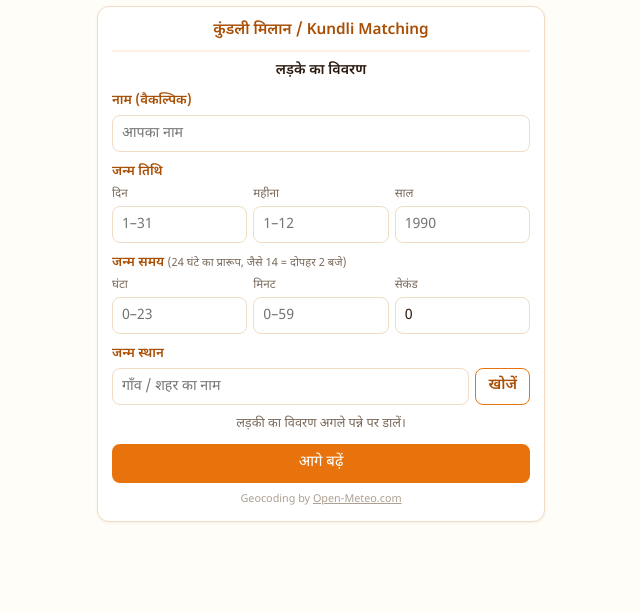
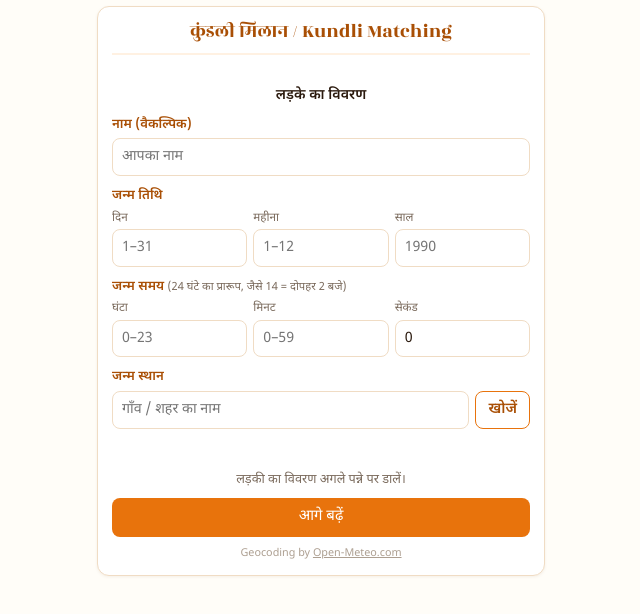
Before and after one commit to vasant22/kundli, a website built with Vite: page widgets/match/index.html in a window 1280 px wide. Shown: the whole page, without its empty margins (319-959 px from the left). Built offline with nearby package versions, Linux system fonts and the light colour scheme.

Commit message:
Widget cards: equal heights (aligned bottoms) + bigger Rozha One headings
- all three cards now min-height 570px filled via flex, button pinned towards the
  bottom — the three bottom edges line up side by side; fixed the flex
  margin-collapse spacing side-effect so each card measures exactly 570px and the
  buttons land on the same line
- card headings: Rozha One (self-hosted, +47 KB) at 1.3em — bigger + display-bold
  (scripts/fetch-fonts.mjs now fetches both families; fonts.css regenerated)
- browser-verified: all three iframes report 582px (equal), titles stay on one line

```diff
--- a/scripts/fetch-fonts.mjs
+++ b/scripts/fetch-fonts.mjs
@@ -1,25 +1,34 @@
-// fetch-fonts.mjs — one-time helper: download the "Noto Sans Devanagari"
-// woff2 subsets (weights 400 + 600, devanagari + latin) from Google Fonts
-// and write src/fonts.css with local @font-face rules.
+// fetch-fonts.mjs — one-time helper: download the woff2 subsets used by the
+// app from Google Fonts and write src/fonts.css with local @font-face rules.
+//
+// Families:
+//   - Noto Sans Devanagari  (body text, weights 400–600)
+//   - Rozha One             (display font for the widget card headings)
 //
 // The app then loads fonts from its own site only — no Google Fonts
-// dependency at runtime. Noto fonts are under the SIL Open Font License 1.1.
-//
-// Noto Sans Devanagari is a variable font: Google serves the SAME file for
-// every weight, so identical files are collapsed into one @font-face with a
-// weight range. Run once (node scripts/fetch-fonts.mjs) and commit results.
+// dependency at runtime. Both fonts are under the SIL Open Font License 1.1.
+// Run once (node scripts/fetch-fonts.mjs) and commit results.
 import { createHash } from 'node:crypto'
 import { mkdir, writeFile } from 'node:fs/promises'
 
 const UA =
   'Mozilla/5.0 (Macintosh; Intel Mac OS X 10_15_7) AppleWebKit/537.36 (KHTML, like Gecko) Chrome/125.0.0.0 Safari/537.36'
-const CSS_URL =
-  'https://fonts.googleapis.com/css2?family=Noto+Sans+Devanagari:wght@400;600&display=swap'
 
 const OUT_DIR = new URL('../public/fonts/', import.meta.url)
 const CSS_OUT = new URL('../src/fonts.css', import.meta.url)
 
-const css = await (await fetch(CSS_URL, { headers: { 'User-Agent': UA } })).text()
+await mkdir(OUT_DIR, { recursive: true })
+
+const cleanBody = (text) =>
+  text
+    .split('\n')
+    .map((line) => line.trim())
+    .filter(Boolean)
+    .join('\n  ')
+
+// Download one family and return its @font-face blocks (files saved to public/fonts).
+async function fetchFamily({ cssUrl, filePrefix }) {
+  const css = await (await fetch(cssUrl, { headers: { 'User-Agent': UA } })).text()
 
   // Google's CSS comes as: /* subset */ @font-face { ... }
   const blockRe = /\/\* ([\w-]+) \*\/\s*@font-face \{([^}]+)\}/g
@@ -34,16 +43,7 @@ for (const m of css.matchAll(blockRe)) {
     if (!perSubset.has(subset)) perSubset.set(subset, [])
     perSubset.get(subset).push({ weight, url, body })
   }
-if (perSubset.size === 0) throw new Error('No font blocks found — did the CSS API change?')
-
-await mkdir(OUT_DIR, { recursive: true })
-
-const cleanBody = (text) =>
-  text
-    .split('\n')
-    .map((line) => line.trim())
-    .filter(Boolean)
-    .join('\n  ')
+  if (perSubset.size === 0) throw new Error(`No font blocks found for ${cssUrl} — did the CSS API change?`)
 
   const outBlocks = []
   for (const [subset, entries] of perSubset) {
@@ -59,11 +59,11 @@ for (const [subset, entries] of perSubset) {
       if (!byHash.has(hash)) byHash.set(hash, d)
     }
 
-  if (byHash.size === 1) {
+    if (byHash.size === 1 && entries.length > 1) {
       // Variable font: same file for all weights → one file, weight range.
       const only = [...byHash.values()][0]
       const weights = entries.map((e) => Number(e.weight)).sort((a, b) => a - b)
-    const fileName = `noto-sans-devanagari-${subset}.woff2`
+      const fileName = `${filePrefix}-${subset}.woff2`
       await writeFile(new URL(fileName, OUT_DIR), only.bytes)
       console.log(`✓ ${fileName} (${(only.bytes.length / 1024).toFixed(1)} KB)`)
       const body = cleanBody(only.body)
@@ -71,18 +71,32 @@ for (const [subset, entries] of perSubset) {
         .replace(/font-weight:\s*\d+;/, `font-weight: ${weights[0]} ${weights[weights.length - 1]};`)
       outBlocks.push(`@font-face {\n  ${body}\n}`)
     } else {
-    // Static fonts: keep one file per weight.
+      // Static font(s): keep one file per weight.
       for (const d of downloads) {
-      const fileName = `noto-sans-devanagari-${subset}-${d.weight}.woff2`
+        const fileName = entries.length > 1 ? `${filePrefix}-${subset}-${d.weight}.woff2` : `${filePrefix}-${subset}.woff2`
         await writeFile(new URL(fileName, OUT_DIR), d.bytes)
         console.log(`✓ ${fileName} (${(d.bytes.length / 1024).toFixed(1)} KB)`)
         outBlocks.push(`@font-face {\n  ${cleanBody(d.body).replace(d.url, `/fonts/${fileName}`)}\n}`)
       }
     }
   }
+  return outBlocks
+}
+
+const notoBlocks = await fetchFamily({
+  cssUrl: 'https://fonts.googleapis.com/css2?family=Noto+Sans+Devanagari:wght@400;600&display=swap',
+  filePrefix: 'noto-sans-devanagari',
+})
+
+const rozhaBlocks = await fetchFamily({
+  cssUrl: 'https://fonts.googleapis.com/css2?family=Rozha+One&display=swap',
+  filePrefix: 'rozha-one',
+})
 
 const header =
-  '/* Noto Sans Devanagari — self-hosted subsets (SIL Open Font License 1.1).\n' +
-  '   Generated by scripts/fetch-fonts.mjs; the .woff2 files live in public/fonts/. */\n\n'
-await writeFile(CSS_OUT, header + outBlocks.join('\n\n') + '\n')
-console.log(`✓ wrote src/fonts.css (${outBlocks.length} @font-face blocks)`)
+  '/* Self-hosted font subsets (SIL Open Font License 1.1).\n' +
+  '   Generated by scripts/fetch-fonts.mjs; the .woff2 files live in public/fonts/.\n' +
+  '   — Noto Sans Devanagari: body text (weights 400–600)\n' +
+  '   — Rozha One: display font for the widget card headings */\n\n'
+await writeFile(CSS_OUT, header + [...notoBlocks, ...rozhaBlocks].join('\n\n') + '\n')
+console.log(`✓ wrote src/fonts.css (${notoBlocks.length + rozhaBlocks.length} @font-face blocks)`)
--- a/src/fonts.css
+++ b/src/fonts.css
@@ -1,5 +1,7 @@
-/* Noto Sans Devanagari — self-hosted subsets (SIL Open Font License 1.1).
-   Generated by scripts/fetch-fonts.mjs; the .woff2 files live in public/fonts/. */
+/* Self-hosted font subsets (SIL Open Font License 1.1).
+   Generated by scripts/fetch-fonts.mjs; the .woff2 files live in public/fonts/.
+   — Noto Sans Devanagari: body text (weights 400–600)
+   — Rozha One: display font for the widget card headings */
 
 @font-face {
   font-family: 'Noto Sans Devanagari';
@@ -20,3 +22,21 @@
   src: url(/fonts/noto-sans-devanagari-latin.woff2) format('woff2');
   unicode-range: U+0000-00FF, U+0131, U+0152-0153, U+02BB-02BC, U+02C6, U+02DA, U+02DC, U+0304, U+0308, U+0329, U+2000-206F, U+20AC, U+2122, U+2191, U+2193, U+2212, U+2215, U+FEFF, U+FFFD;
 }
+
+@font-face {
+  font-family: 'Rozha One';
+  font-style: normal;
+  font-weight: 400;
+  font-display: swap;
+  src: url(/fonts/rozha-one-devanagari.woff2) format('woff2');
+  unicode-range: U+0900-097F, U+1CD0-1CF9, U+200C-200D, U+20A8, U+20B9, U+20F0, U+25CC, U+A830-A839, U+A8E0-A8FF, U+11B00-11B09;
+}
+
+@font-face {
+  font-family: 'Rozha One';
+  font-style: normal;
+  font-weight: 400;
+  font-display: swap;
+  src: url(/fonts/rozha-one-latin.woff2) format('woff2');
+  unicode-range: U+0000-00FF, U+0131, U+0152-0153, U+02BB-02BC, U+02C6, U+02DA, U+02DC, U+0304, U+0308, U+0329, U+2000-206F, U+20AC, U+2122, U+2191, U+2193, U+2212, U+2215, U+FEFF, U+FFFD;
+}
--- a/src/widget.css
+++ b/src/widget.css
@@ -44,6 +44,10 @@ body.pw-transparent { background: transparent; }
   border-radius: 12px;
   padding: 12px 14px 14px;
   box-shadow: 0 1px 3px rgba(122, 74, 24, 0.08);
+  /* तीनों कार्ड की ऊँचाई एक जैसी — निचले किनारे बराबर रहें */
+  display: flex;
+  flex-direction: column;
+  min-height: 570px;
 }
 
 .pw-head {
@@ -54,9 +58,12 @@ body.pw-transparent { background: transparent; }
 }
 
 .pw-title {
-  font-weight: 600;
+  /* डिस्प्ले फ़ॉन्ट — widget कार्ड की heading (Rozha One अपने-आप बोल्ड दिखती है) */
+  font-family: 'Rozha One', 'Noto Sans Devanagari', system-ui, sans-serif;
+  font-weight: 400;
   color: var(--pw-saffron-dark);
-  font-size: 1.02em;
+  font-size: 1.3em;
+  line-height: 1.35;
 }
 
 .pw-loc {
@@ -117,10 +124,12 @@ body.pw-transparent { background: transparent; }
   margin-top: 2px;
 }
 
-.kw-form { margin-top: 6px; text-align: left; }
+.kw-form { margin-top: 6px; padding-top: 10px; text-align: left; flex: 1; display: flex; flex-direction: column; }
+/* फ़ॉर्म के steps भी लचीले रहें ताकि बटन नीचे टिक सके */
+.kw-form > section { display: flex; flex-direction: column; flex: 1; }
 
-.kw-field { margin: 10px 0; }
-.kw-fieldset { border: 0; padding: 0; margin: 10px 0; }
+.kw-field { margin: 0 0 10px; }
+.kw-fieldset { border: 0; padding: 0; margin: 0 0 10px; }
 
 .kw-label {
   display: block;
@@ -243,6 +252,7 @@ body.pw-transparent { background: transparent; }
   cursor: pointer;
   font: inherit;
   font-size: 1em;
+  margin-top: auto; /* बटन कार्ड के नीचे टिका रहे */
 }
 
 /* ---------------------------------------------------------------------------
@@ -273,3 +283,10 @@ body.pw-transparent { background: transparent; }
 .mw-back:hover { text-decoration: underline; }
 
 .mw-next-note { text-align: center; margin-top: 8px; }
+
+/* चरण 1 में “नोट + आगे बढ़ें” नीचे टिके रहें (कार्ड की ऊँचाई समान रखने के लिए) */
+#mw-step-b .mw-next-note { margin-top: auto; }
+#mw-step-b .kw-submit { margin-top: 8px; }
+
+/* पंचांग कार्ड का बटन भी नीचे टिके — और बाक़ी दो कार्डों के बटन के बराबर नीचे */
+.pw-card > .pw-btn { margin-top: auto; margin-bottom: 24px; }
```
Also changed, not shown: public/fonts/rozha-one-devanagari.woff2 (added), public/fonts/rozha-one-latin.woff2 (added). Lines whose indentation alone changed are shown as unchanged.
